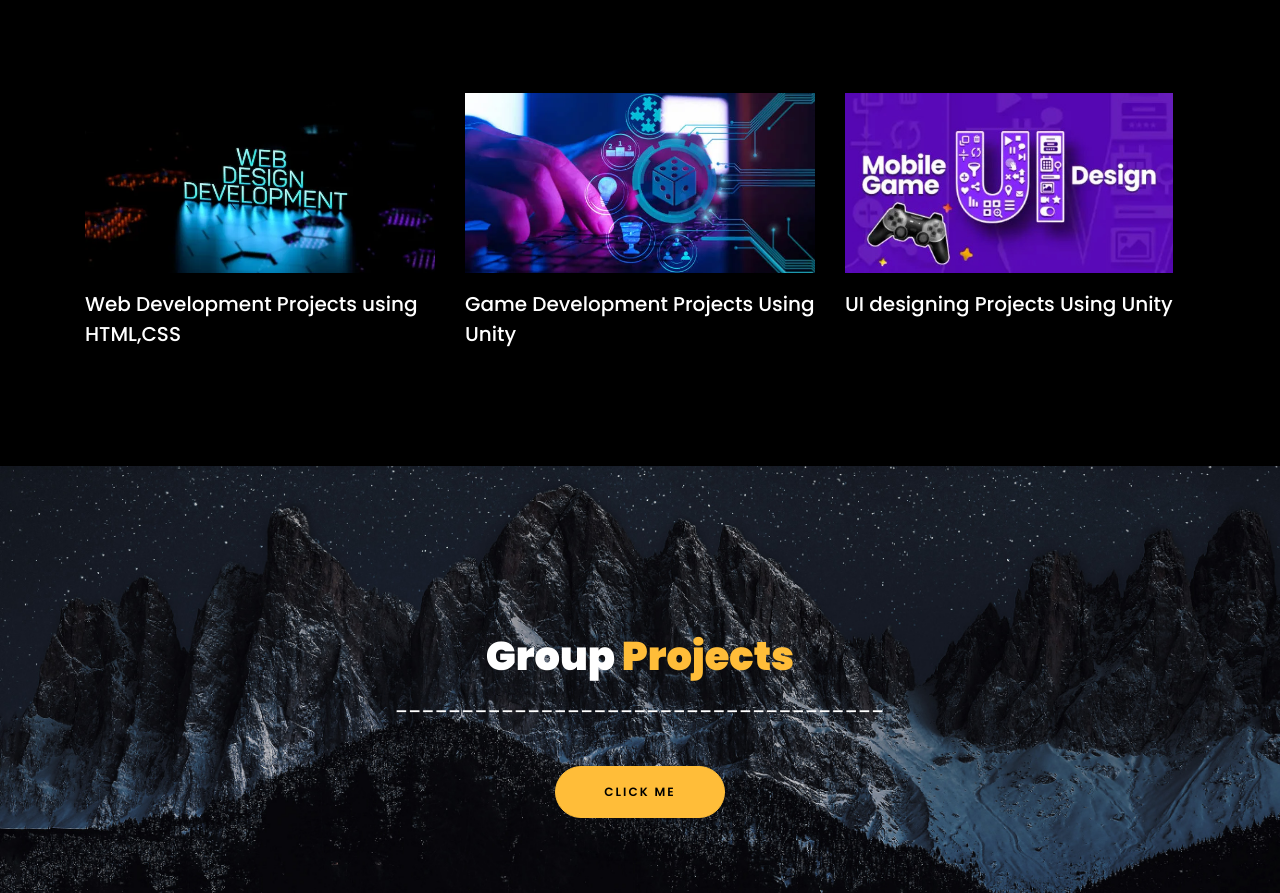
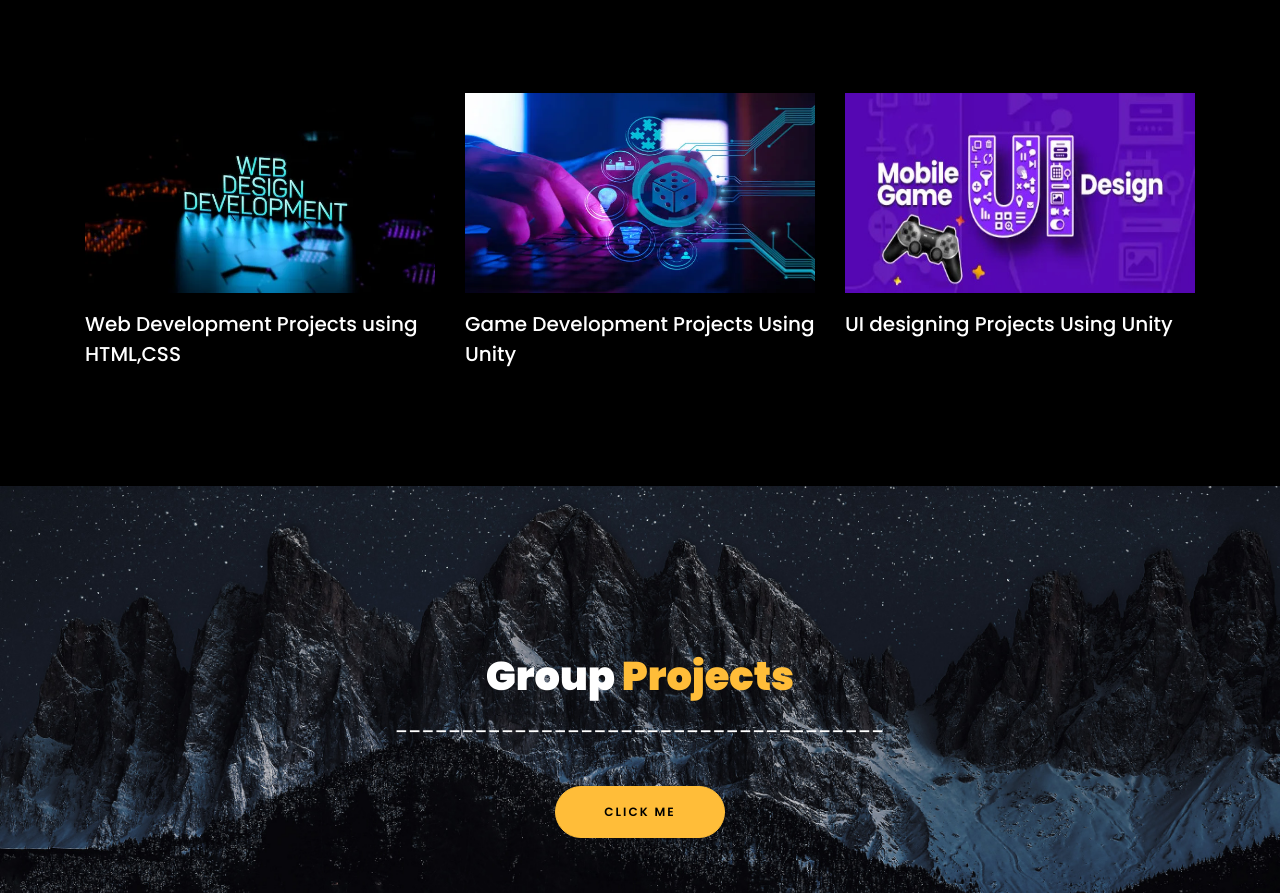
Before and after one commit to M-Mohammed-suhaib/portfolio, a plain HTML site: page index.html in a window 1280 px wide. Shown: the part 3244-4137 px from the top of the page. Drawn offline with Linux system fonts and the light colour scheme; files whose address does not match are found by name.

Commit message:
fix: image resizing

```diff
--- a/index.html
+++ b/index.html
@@ -55,6 +55,18 @@
   background-color: #ffbd39;
 }
 
+.block-20 {
+    display: block; /* Ensures the <a> tag behaves like a block element */
+    width: 100%; /* Example width for the <a> tag */
+    height: 200px; /* Example height for the <a> tag */
+    overflow: hidden; /* Hides any overflow content */
+}
+
+.block-20 img {
+    width: 100%; /* Ensures the image width fills the container */
+    height: 200px; /* Allows the image to scale proportionally */
+    display: block; /* Removes any default inline spacing */
+}
 
 /* Animation styles */
 #typing-animation {
@@ -405,7 +417,8 @@
           <div class="col-md-4 d-flex ftco-animate">
 
           	<div class="blog-entry justify-content-end">
-              <a href="vid1.html" class="block-20 zoom-effect" style="background-image: url('images/html.png');">
+              <a href="vid1.html" class="block-20 zoom-effect">
+				<img src="images/html.png" />
               </a>
 
 
@@ -418,7 +431,8 @@
           </div>
           <div class="col-md-4 d-flex ftco-animate">
           	<div class="blog-entry justify-content-end">
-              <a href="vid2.html" class="block-20 zoom-effect" style="background-image: url('images/Game.jpg');">
+              <a href="vid2.html" class="block-20 zoom-effect">
+				<img src="images/Game.jpg" />
               </a>
               <div class="text mt-3 float-right d-block">
 
@@ -429,7 +443,8 @@
           </div>
           <div class="col-md-4 d-flex ftco-animate">
           	<div class="blog-entry">
-              <a href="vid3.html" class="block-20 zoom-effect" style="background-image: url('images/UI.jpg');">
+              <a href="vid3.html" class="block-20 zoom-effect">
+				<img src="images/UI.jpg" />
               </a>
               <div class="text mt-3 float-right d-block">
 
```
